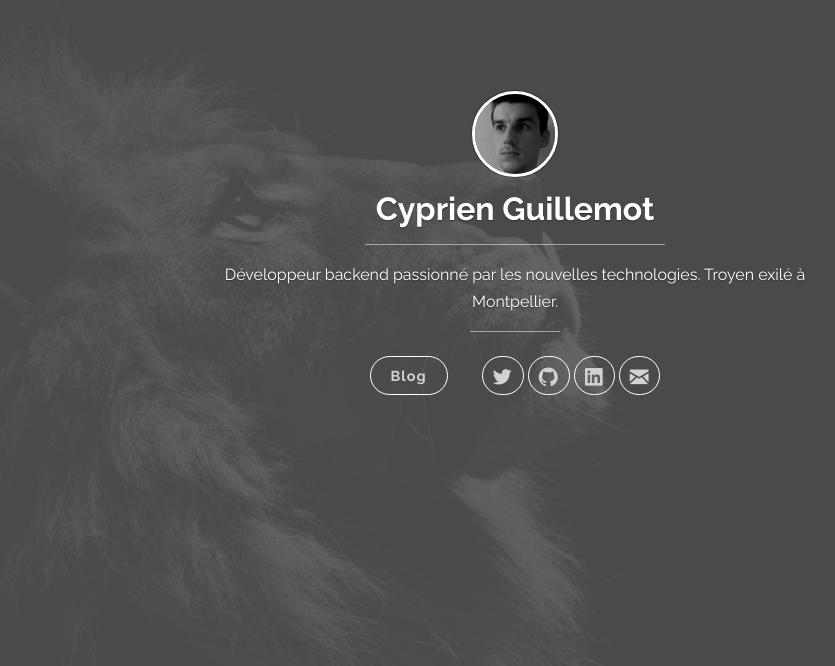
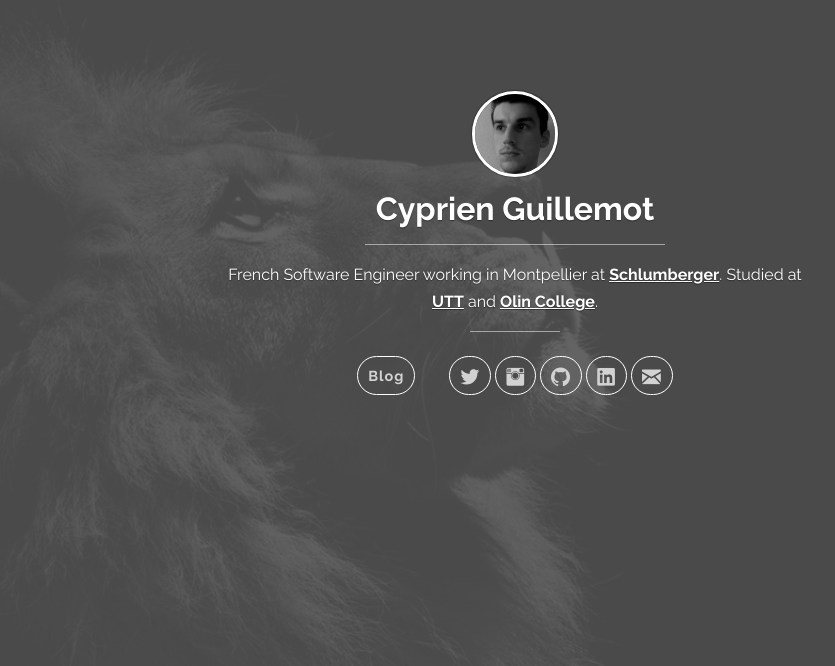
Before and after one commit to cyprieng/Personal-Landing-Page, a plain HTML site: page index.html in a window 1280 px wide. Shown: the part 134-800 px from the top of the page, without its empty margins (125-960 px from the left). Drawn offline with Linux system fonts and the light colour scheme.

Commit message:
ENH: Update description and add instagram link

```diff
--- a/index.html
+++ b/index.html
@@ -31,11 +31,12 @@
     <img src="./images/pic.jpg" width="80" alt="Logo" class="avatar">
     <h1>Cyprien Guillemot</h1>
     <hr/>
-    <p>Développeur backend passionné par les nouvelles technologies. Troyen exilé à Montpellier.</p>
+    <p>French Software Engineer working in Montpellier at <a href="http://www.slb.com/">Schlumberger</a>. Studied at <a href="http://www.utt.fr/fr/index.html">UTT</a> and <a href="http://olin.edu/">Olin College</a>.</p>
     <hr class="small" />
     <p class="social">
       <a href="./blog/" class="blog">Blog</a>
       <a href="https://twitter.com/cyprien_g"><i class="fi-social-twitter"></i></a>
+      <a href="https://www.instagram.com/cyprien.guillemot/"><i class="fi-social-instagram"></i></a>
       <a href="https://github.com/cyprieng"><i class="fi-social-github"></i></a>
       <a href="https://www.linkedin.com/in/cguillemot"><i class="fi-social-linkedin"></i></a>
       <a href="mailto:cyprien@guillemot.me"><i class="fi-mail"></i></a>
--- a/style.css
+++ b/style.css
@@ -67,6 +67,12 @@ hr.small{
   margin-top: 10px;
 }
 
+#content a{
+  color:inherit;
+  text-decoration: underline;
+  font-weight: bold;
+}
+
 #content .blog{
   margin-right: 5%;
   padding: 10px 20px;
@@ -76,7 +82,7 @@ hr.small{
   margin-top: 30px;
 }
 
-#content a{
+#content .social a{
   padding: 10px 10px;
   border: 1px solid #fff;
   border-radius: 20px;
```
